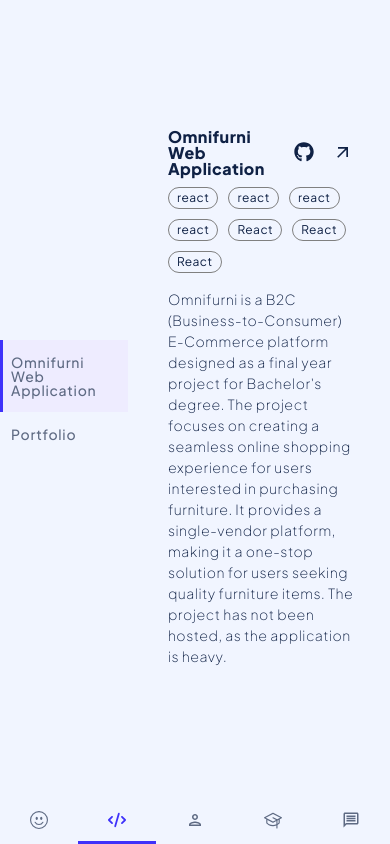
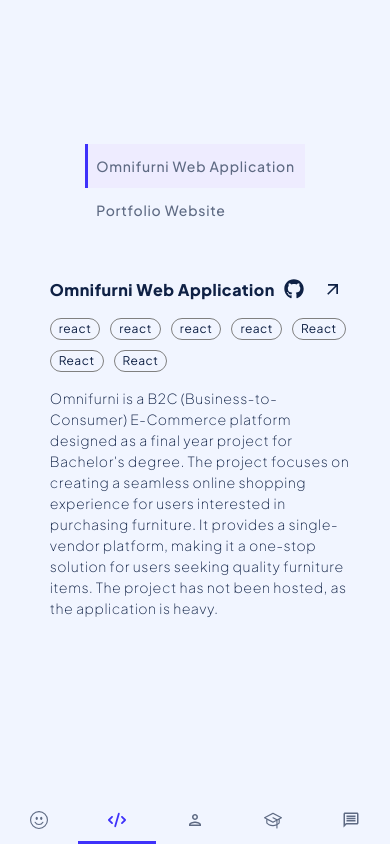
Before and after one commit to akarsanth/portfolio-react, a React (Vite) app: page /projects in a window 390 px wide. Built offline with nearby package versions, Linux system fonts and the light colour scheme.

Commit message:
Make projects section responsive

```diff
--- a/src/Components/Project/Content/Content.module.css
+++ b/src/Components/Project/Content/Content.module.css
@@ -1,6 +1,5 @@
 .content {
   flex-basis: 40rem;
-
   padding: 2rem 3rem 2rem 4rem;
 }
 
@@ -50,3 +49,9 @@
   font-weight: 200;
   line-height: 1.5;
 }
+
+@media (max-width: 600px) {
+  .content {
+    width: 95%;
+  }
+}
--- a/src/Components/Project/Project.css
+++ b/src/Components/Project/Project.css
@@ -7,3 +7,10 @@
   justify-content: center;
   align-items: center;
 }
+
+@media (max-width: 600px) {
+  .tab__project {
+    flex-direction: column;
+    gap: 2rem;
+  }
+}
--- a/src/data/projects.ts
+++ b/src/data/projects.ts
@@ -18,7 +18,7 @@ export default [
   },
   {
     id: 2,
-    title: "Portfolio",
+    title: "Portfolio Website",
     description: "Personal portfolio, the one you're at right now.",
     github: "https://github.com/akarsanth/portfolio-react",
     url: "https://thapa-dev.vercel.app/",
```
